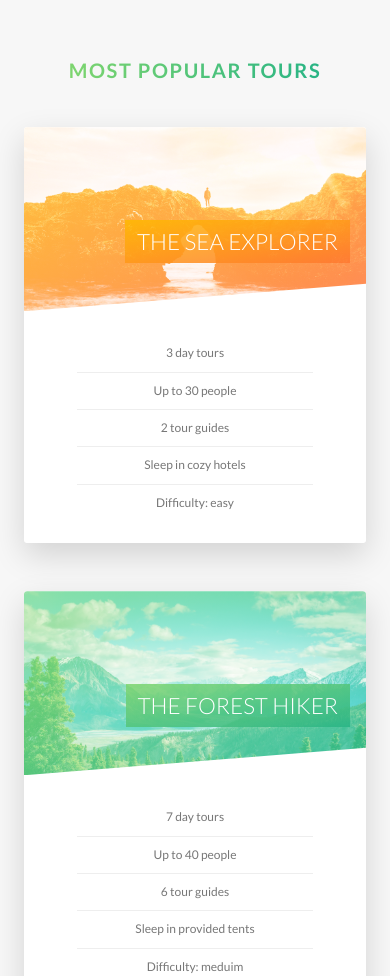
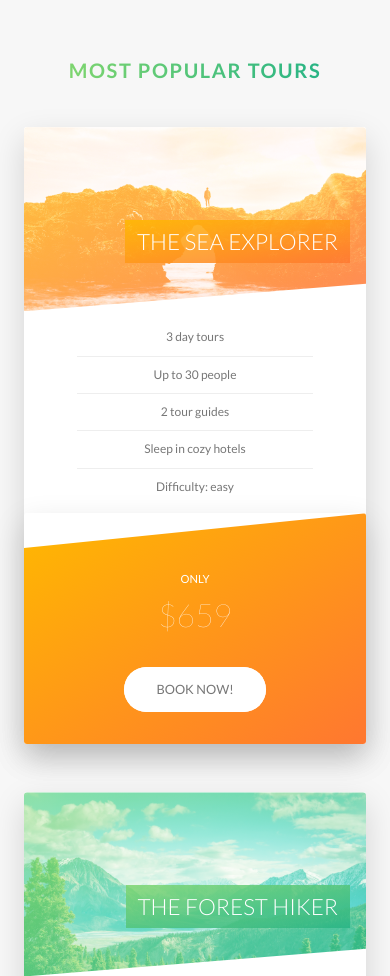
Before and after one commit to asmaaadel0/Natours, a website: page index.html in a window 390 px wide. Shown: the part 2447-3423 px from the top of the page. Drawn offline with Linux system fonts and the light colour scheme; files whose address does not match are found by name.

Commit message:
update responsive design for cards

```diff
--- a/sass/components/_card.scss
+++ b/sass/components/_card.scss
@@ -50,7 +50,7 @@
   }
 
   &:hover &__side--front {
-    transform: rotateY(180deg);
+    transform: rotateY(-180deg);
   }
   &:hover &__side--back {
     transform: rotateY(0);
@@ -173,4 +173,46 @@
     font-size: 6rem;
     font-weight: 100;
   }
+
+  @include respond(tab-port) {
+    height: auto;
+    border-radius: 3px;
+    background-color: $color-white;
+    box-shadow: 0 1.5rem 4rem rgba($color-black, 0.15);
+
+    &__side {
+      height: auto;
+      position: relative;
+      box-shadow: none;
+
+      &--back {
+        transform: rotateY(0);
+        clip-path: polygon(0 15%, 100% 0, 100% 100%, 0 100%);
+      }
+    }
+
+    &:hover &__side--front {
+      transform: rotateY(0);
+    }
+    &__details {
+      padding:1rem 3rem;
+    }
+
+    //FRONT SIDE STYLING
+    &__cta {
+      position: relative;
+      top: 0;
+      left: 0;
+      transform: translate(0);
+      width: 100%;
+      padding: 7rem 4rem 4rem 4rem;
+    }
+
+    &__price-box {
+      margin-bottom: 3rem;
+    }
+    &__price-value {
+      font-size: 4rem;
+    }
+  }
 }
```
Also changed, not shown: css/style.css, 1 other file.
